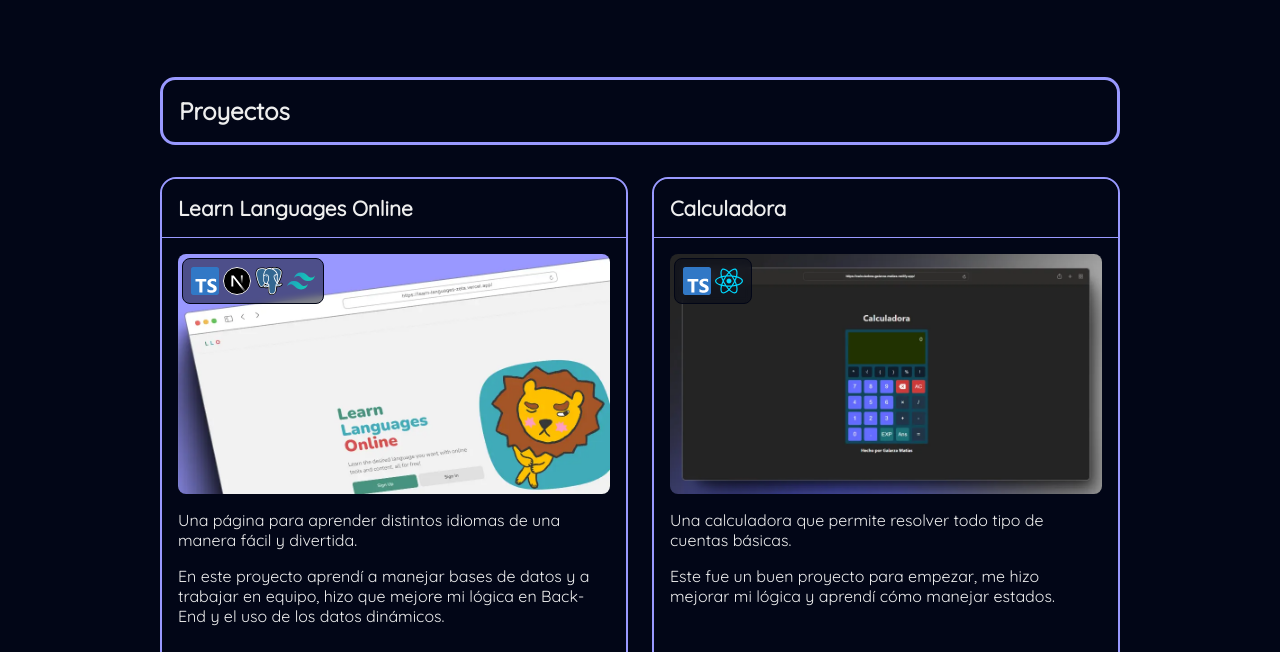
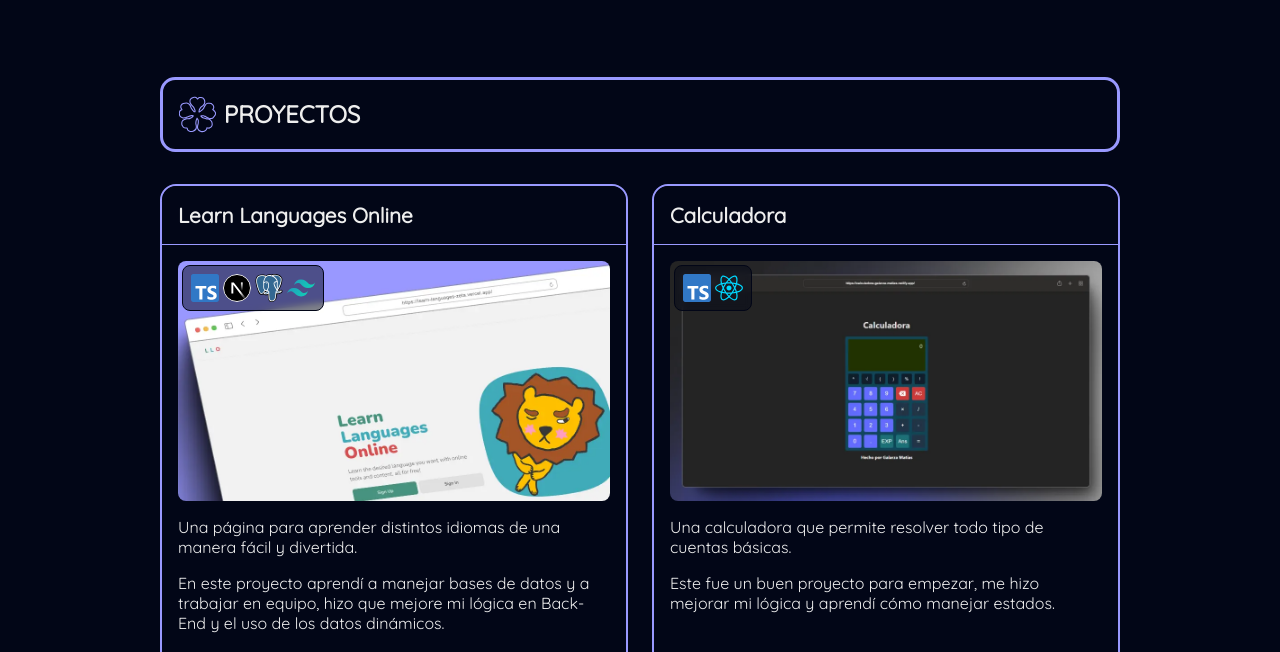
Before and after one commit to Matrox1821/Portfolio, an Astro site: page / in a window 1280 px wide. Shown: the part 1397-2049 px from the top of the page. Built offline with nearby package versions, Linux system fonts and the light colour scheme; Astro itself is replaced by a stand-in of ours.

Commit message:
fix styles

```diff
--- a/src/components/AboutMe.astro
+++ b/src/components/AboutMe.astro
@@ -21,7 +21,10 @@
     </section>
   </article>
   <article>
-    <header class="title"><Clover /><h3>Tecnologías</h3></header>
+    <header class="title">
+      <Clover />
+      <h3>Tecnologías</h3>
+    </header>
     <Technologies technologies={TECH_LIST} />
   </article>
 </section>
--- a/src/components/Projects.astro
+++ b/src/components/Projects.astro
@@ -1,14 +1,17 @@
 ---
 import Project from "./ui/Project.astro";
 import { PROJECTS } from "../shared/helpers";
+import Clover from "./astro-svg/Clover.astro";
 ---
 
 <section id="projects">
   <header>
+    <Clover />
     <h2>Proyectos</h2>
   </header>
   <article>
-    {PROJECTS.map((project)=>(
+    {
+      PROJECTS.map((project) => (
         <Project
           title={project.title}
           description={project.description}
@@ -16,7 +19,8 @@ import { PROJECTS } from "../shared/helpers";
           image={project.image}
           links={project.links}
         />
-    ))}
+      ))
+    }
   </article>
 </section>
 
@@ -32,8 +36,7 @@ import { PROJECTS } from "../shared/helpers";
       gap: 1.5rem;
     }
   }
-  h2 {
-    text-transform:;
+  header {
     padding: 1rem;
     overflow: hidden;
     width: 100%;
@@ -43,6 +46,9 @@ import { PROJECTS } from "../shared/helpers";
     position: relative;
     box-sizing: border-box;
     margin: 0;
+    display: flex;
+    align-items: center;
+    gap: 0.5rem;
     &::after {
       content: "";
       width: 3rem;
@@ -61,8 +67,11 @@ import { PROJECTS } from "../shared/helpers";
       opacity: 0.4;
       animation: 3s glare linear infinite;
     }
+    h2 {
+      margin: 0;
+      text-transform: uppercase;
     }
-
+  }
 
   @media (width>768px) {
     #projects article {
@@ -71,7 +80,6 @@ import { PROJECTS } from "../shared/helpers";
       grid-template-columns: repeat(2, 1fr);
     }
   }
-
 </style>
 
 <style is:global>
```
Lines whose indentation alone changed are shown as unchanged.
